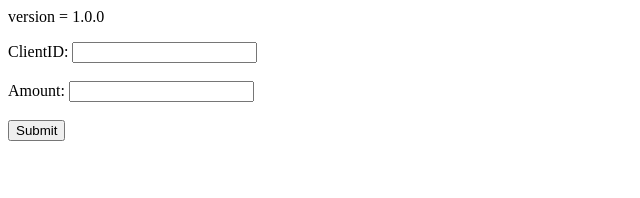
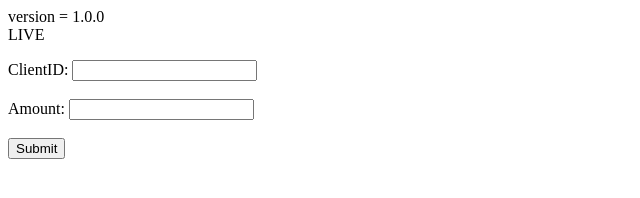
Before and after one commit to AINULX00159358/InvoiceManager, a website: page html/invoice.html in a window 1280 px wide. Shown: the whole page, without its empty margins (0-640 px from the left). Drawn offline with nearby package versions, Linux system fonts and the light colour scheme.

```diff
--- a/html/invoice.html
+++ b/html/invoice.html
@@ -25,7 +25,7 @@
 
 <script>
       $(document).ready(function(){
-          $(":header").css("background-color", "blue");
+          $("#space").empty().append("LIVE");
         });
 
       function convertFormToJSON(form) {
```
